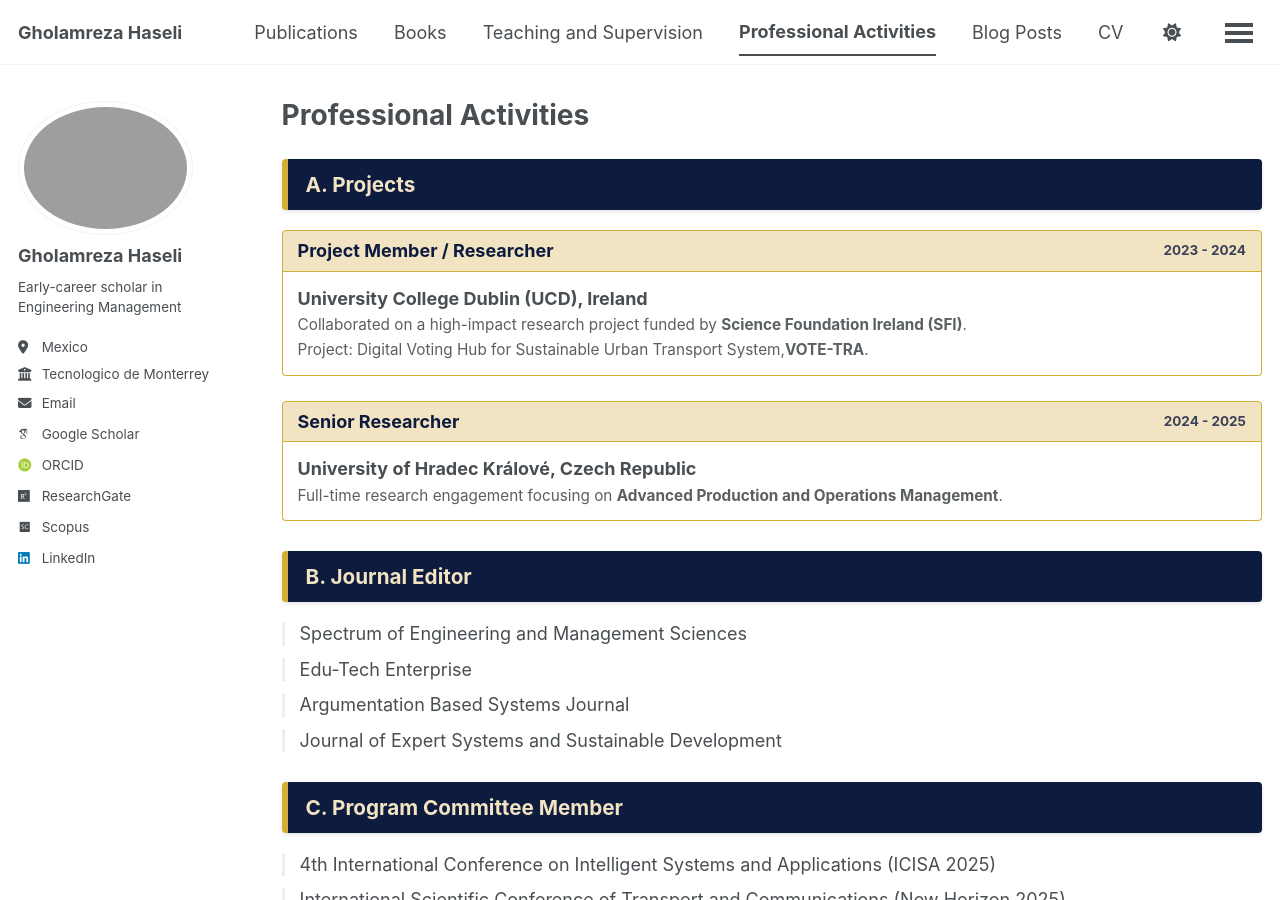
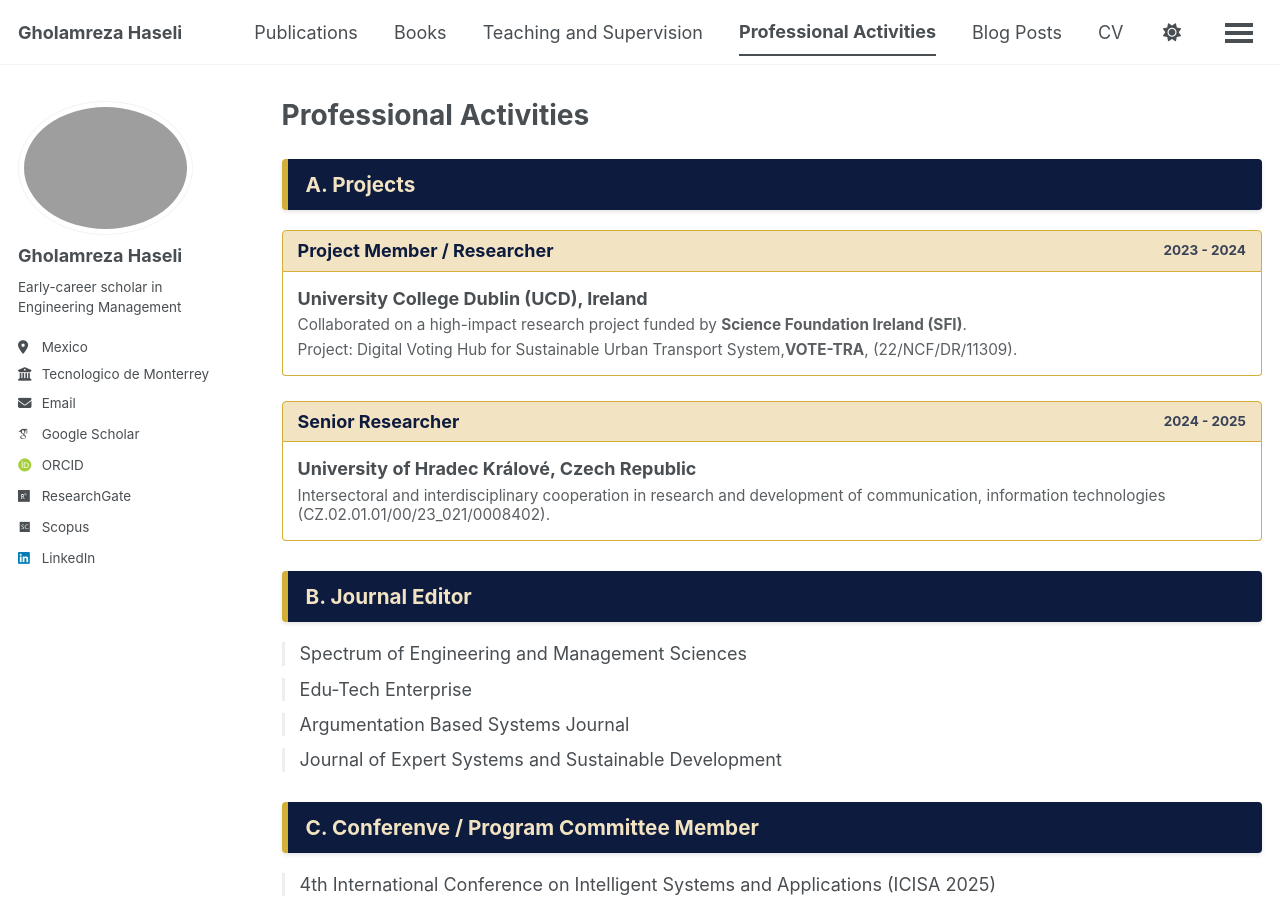
Before and after one commit to Gholamreza-Haseli/Gholamreza-Haseli.github.io, a Jekyll site: the page built from _pages/portfolio.html, in a window 1280 px wide and 900 px high. Built offline with Jekyll 4.4.1, drawn with Linux system fonts in a browser that asks for light colours; some web fonts are replaced; a script bundle is joined from its source files by our own code; library files that are not in the unit come from our copies.

Commit message:
Update portfolio.html

```diff
--- a/_pages/portfolio.html
+++ b/_pages/portfolio.html
@@ -74,7 +74,7 @@ author_profile: true
       <div style="padding: 15px; border: 1px solid #d4af37; border-top: none; border-bottom-left-radius: 4px; border-bottom-right-radius: 4px;">
         <strong style="color: var(--primary-color);">University College Dublin (UCD), Ireland</strong>
         <p style="margin: 5px 0 0 0; font-size: 0.85em; opacity: 0.9;">Collaborated on a high-impact research project funded by <strong>Science Foundation Ireland (SFI)</strong>.</p>
-        <p style="margin: 5px 0 0 0; font-size: 0.85em; opacity: 0.9;">Project: Digital Voting Hub for Sustainable Urban Transport System,<strong>VOTE-TRA</strong>.</p>
+        <p style="margin: 5px 0 0 0; font-size: 0.85em; opacity: 0.9;">Project: Digital Voting Hub for Sustainable Urban Transport System,<strong>VOTE-TRA</strong>, (22/NCF/DR/11309).</p>
 
       </div>
     </li>
@@ -86,7 +86,7 @@ author_profile: true
       </div>
       <div style="padding: 15px; border: 1px solid #d4af37; border-top: none; border-bottom-left-radius: 4px; border-bottom-right-radius: 4px;">
         <strong style="color: var(--primary-color);">University of Hradec Králové, Czech Republic</strong>
-        <p style="margin: 5px 0 0 0; font-size: 0.85em; opacity: 0.9;">Full-time research engagement focusing on <strong>Advanced Production and Operations Management</strong>.</p>
+        <p style="margin: 5px 0 0 0; font-size: 0.85em; opacity: 0.9;">Intersectoral and interdisciplinary cooperation in research and development of communication, information technologies (CZ.02.01.01/00/23_021/0008402)</strong>.</p>
       </div>
     </li>
   </ul>
@@ -98,7 +98,7 @@ author_profile: true
     <li><a href="https://essd-journal.org/index.php/essd/index" target="_blank">Journal of Expert Systems and Sustainable Development</a></li>
   </ul>
 
-  <div class="poms-header">C. Program Committee Member</div>
+  <div class="poms-header">C. Conferenve / Program Committee Member</div>
   <ul class="activity-list">
     <li><a href="https://sites.google.com/view/icisa2025/home" target="_blank">4th International Conference on Intelligent Systems and Applications (ICISA 2025)</a></li>
     <li><a href="https://novihorizonti.sf.ues.rs.ba" target="_blank">International Scientific Conference of Transport and Communications (New Horizon 2025)</a></li>
```
